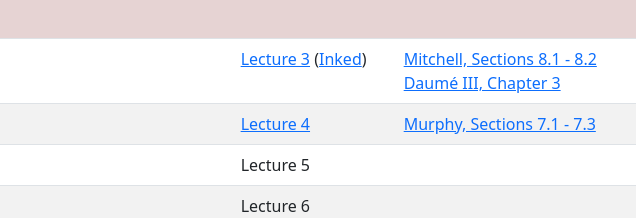
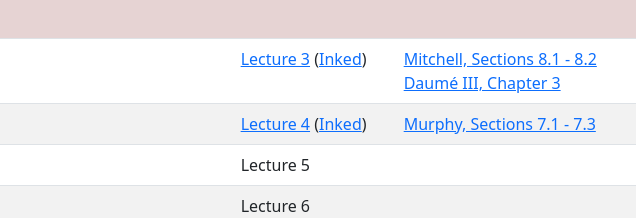
Before and after one commit to mld-instructors/10701-f25-website, a plain HTML site: page index.html in a window 1280 px wide. Shown: the part 10668-10886 px from the top of the page, 562-1202 px from the left. Drawn offline with nearby package versions, Linux system fonts and the light colour scheme.

Commit message:
lecture 4 inked

```diff
--- a/index.html
+++ b/index.html
@@ -799,7 +799,7 @@
 	      <tr style="background-color: rgba(0, 0, 0, 0.05)">
 	      	<td>Mon, Sep. 8</td>
 	      	<td>Linear Regression</td>
-              <td><a href="lectures/Lecture4.pdf" target="_blank" rel="noopener noreferrer">Lecture 4</a></td>
+              <td><a href="lectures/Lecture4.pdf" target="_blank" rel="noopener noreferrer">Lecture 4</a> (<a href="lectures/Lecture4_Inked.pdf" target="_blank" rel="noopener noreferrer">Inked</a>)</td>
               <td><a href="https://ebookcentral.proquest.com/lib/cm/reader.action?docID=3339490&ppg=248" target="_blank" rel="noopener noreferrer">Murphy, Sections 7.1 - 7.3</a></td>
 	      </tr>
 	      <tr>
```
Also changed, not shown: 1 other file.
